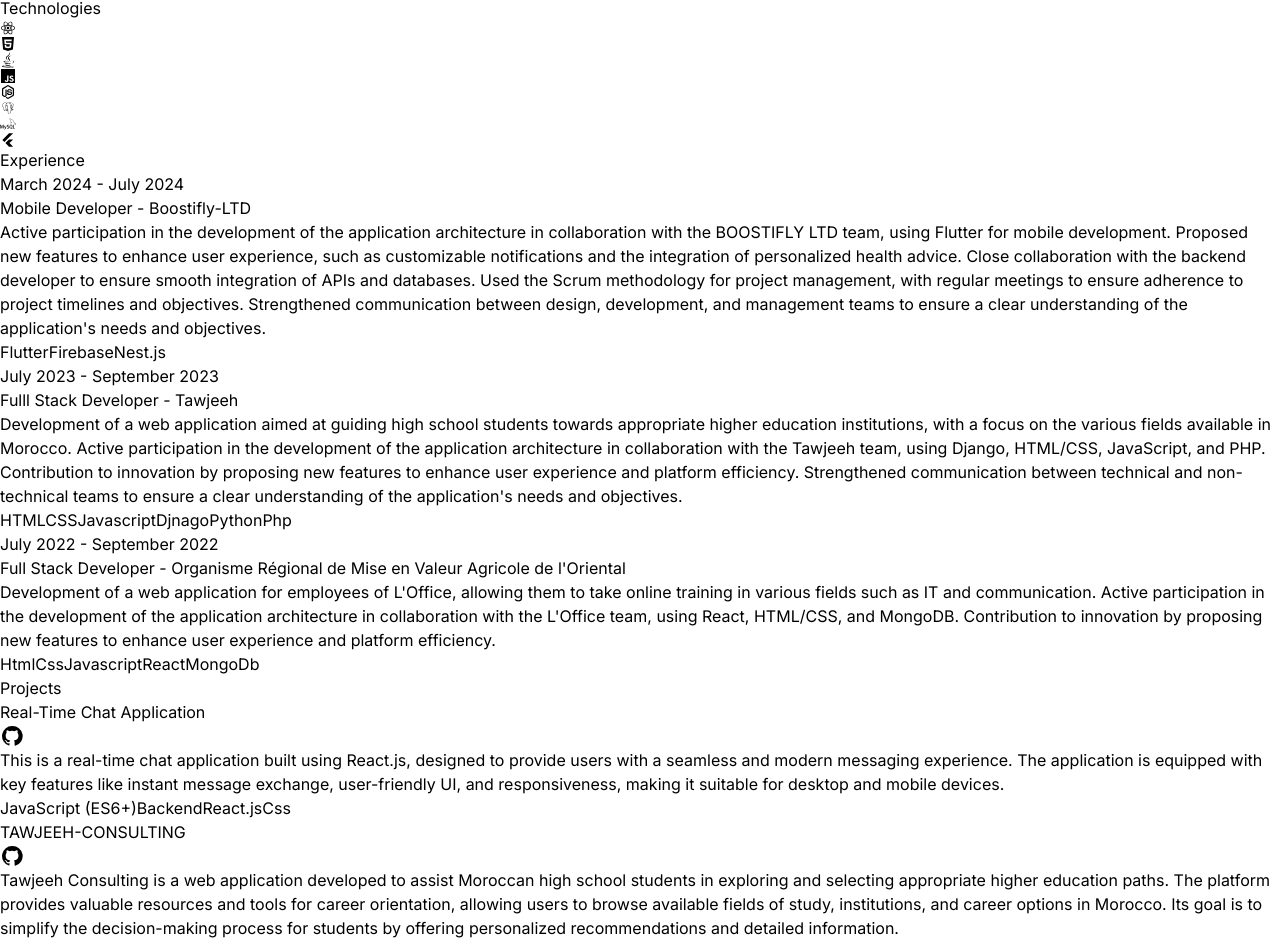
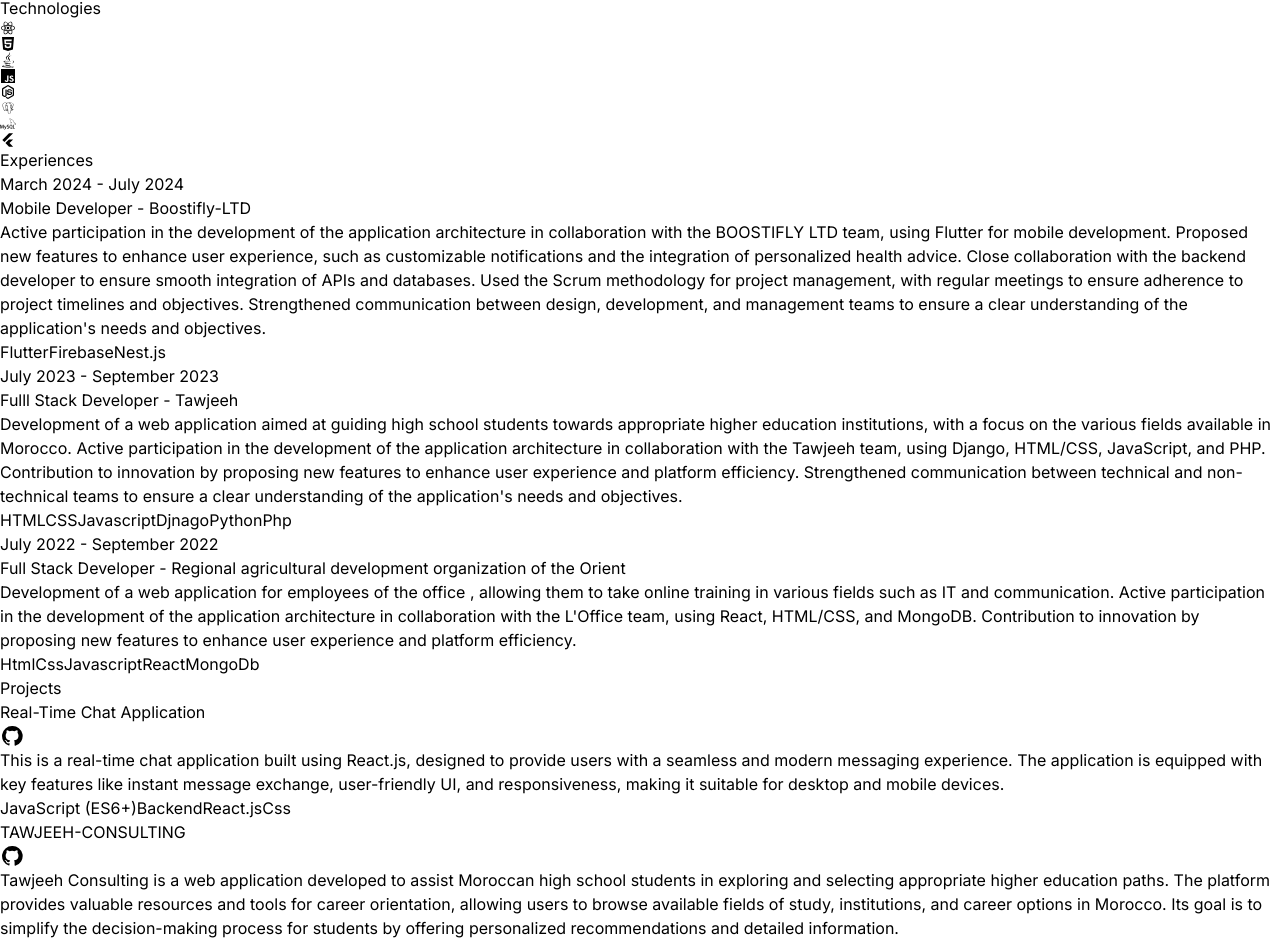
Before and after one commit to Naciri-Anas/anas-portfolio-react, a React (Vite) app: page / in a window 1280 px wide. Shown: the part 1940-2884 px from the top of the page. Built offline with nearby package versions, Linux system fonts and the light colour scheme.

Commit message:
8decUpdate

```diff
--- a/src/components/Experience.jsx
+++ b/src/components/Experience.jsx
@@ -4,7 +4,7 @@
   return (
     <div className="border-b border-neutral-900 pb-4">
     <h2 className="my-20 text-center text-4xl">
-      Experience
+      Experiences
     </h2>
 
     <div className="">
--- a/src/constants/index.js
+++ b/src/constants/index.js
@@ -4,7 +4,7 @@
 
 export const ABOUT_TEXT = `I am a junior software engineer, recently graduated, with 5 years of academic experience where I developed numerous projects. During my studies, I also freelanced for a startup, focusing on fixing bugs for a mobile app.
 
-I am a dedicated and versatile full-stack developer with a passion for creating efficient and user-friendly web applications. My journey in web development began with a deep curiosity for how things work, and it has evolved into a career where I continuously strive to learn and adapt to new challenges. I have experience working with various technologies, including React, Next.js, Node.js, MySQL,Java, PostgreSQL, and MongoDB.
+I am a dedicated and versatile full-stack developer with a passion for creating efficient and user-friendly web applications. My journey in web development began with a deep curiosity for how things work, and it has evolved into a career where I continuously strive to learn and adapt to new challenges. I have experience working with various technologies, including React, Next.js, Node.js, MySQL,Java, PostgreSQL, Flutter, and MongoDB.
 
 I thrive in collaborative environments, enjoy solving complex problems, and am committed to delivering high-quality solutions. Outside of coding, I stay active, explore new technologies, and contribute to open-source projects.`;
 
@@ -34,8 +34,8 @@
   {
     year: "July 2022 - September 2022",
     role: "Full Stack Developer",
-    company:"Organisme Régional de Mise en Valeur Agricole de l'Oriental",
-    description: `Development of a web application for employees of L'Office, allowing them to take online training in various fields such as IT and communication.
+    company:"Regional agricultural development organization of the Orient",
+    description: `Development of a web application for employees of the office , allowing them to take online training in various fields such as IT and communication.
 Active participation in the development of the application architecture in collaboration with the L'Office team, using React, HTML/CSS, and MongoDB.
 Contribution to innovation by proposing new features to enhance user experience and platform efficiency.`,
     technologies: ["Html", "Css", "Javascript", "React","MongoDb"],
```
